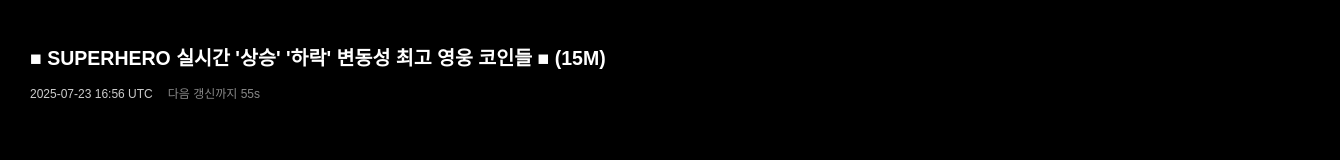
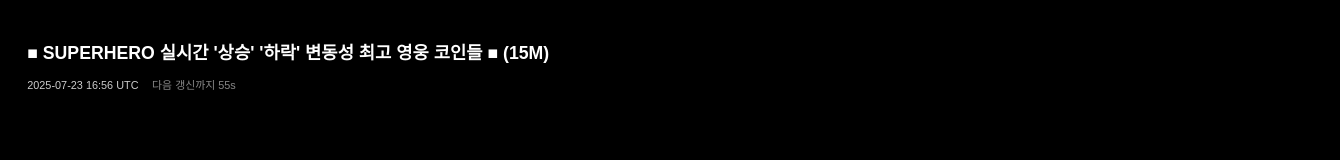
Before and after one commit to XIlIlIlO/volatility-chart, a plain HTML site: page index.html in a window 1280 px wide. Shown: the whole page, 1340 px wide, since content can reach past the window. Drawn offline with nearby package versions, Linux system fonts and the light colour scheme; no server answers.

Commit message:
Update index.html

```diff
--- a/index.html
+++ b/index.html
@@ -17,7 +17,7 @@
     }
 
     body {
-      transform: scale(0.75);
+      transform: scale(0.68);
       transform-origin: top left;
       width: 133.33%;
       height: 133.33%;
```
